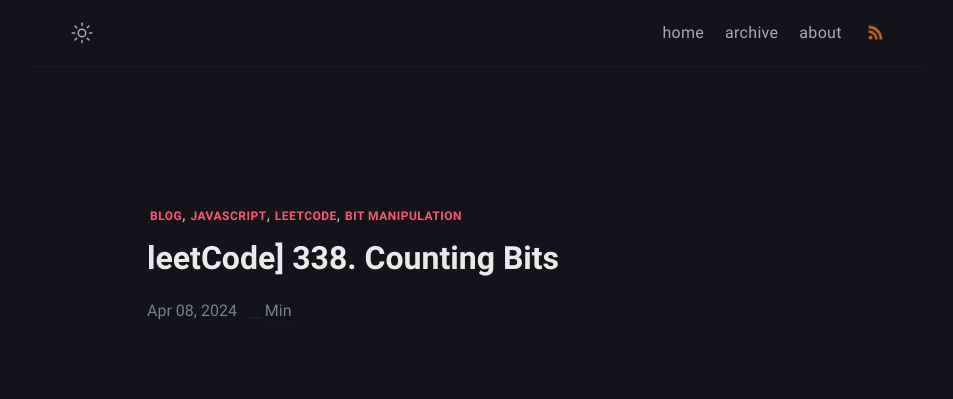
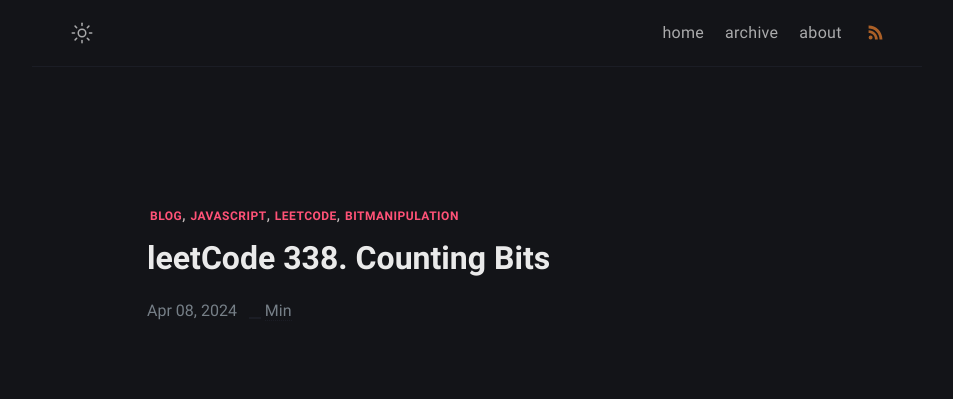
Before and after one commit to keimindev/ming.github.io, a Jekyll site: the page built from _posts/leetCode-338-Counting-Bits/2024-04-07-leetCode-338-Counting-Bits.md, in a window 1280 px wide. Shown: the top 399 px of the page, without its empty margins (163-1116 px from the left). Built offline with Jekyll 4.4.1, drawn with Linux system fonts in a browser that asks for light colours.

Commit message:
update Post

```diff
--- a/_posts/leetCode-338-Counting-Bits/2024-04-07-leetCode-338-Counting-Bits.md
+++ b/_posts/leetCode-338-Counting-Bits/2024-04-07-leetCode-338-Counting-Bits.md
@@ -1,9 +1,9 @@
 ---
 layout: post
-title: leetCode] 338. Counting Bits
+title: "leetCode 338. Counting Bits"
 date: 2024-04-07 23:15:00 +07:00
 categories: leetcode
-tags: [blog, javascript, leetcode, Bit Manipulation]
+tags: [blog, javascript, leetcode, BitManipulation]
 description: leetcode Bit Manipulation easy test
 ---
 
```
Also changed, not shown: _posts/hola-2024/2024-01-12-Hola-2024-👋🏻.md (+1 -1 lines).
